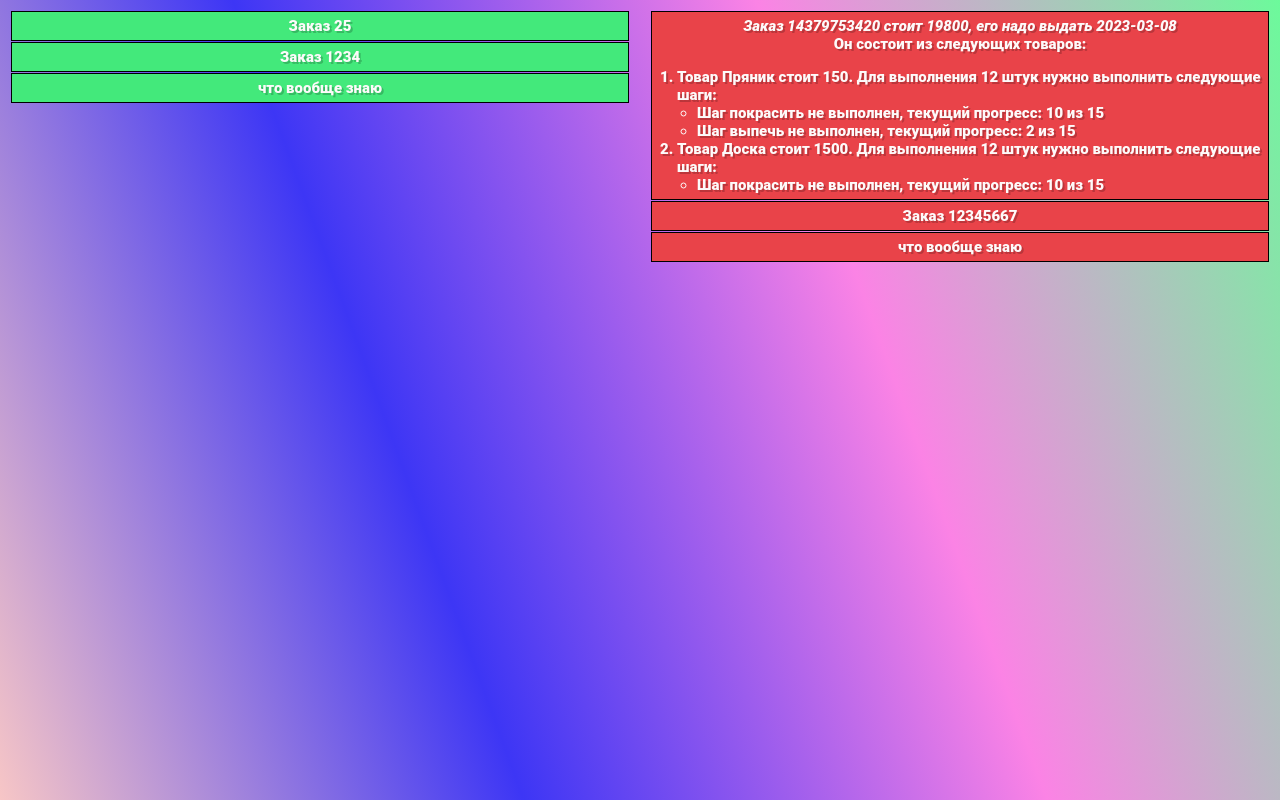
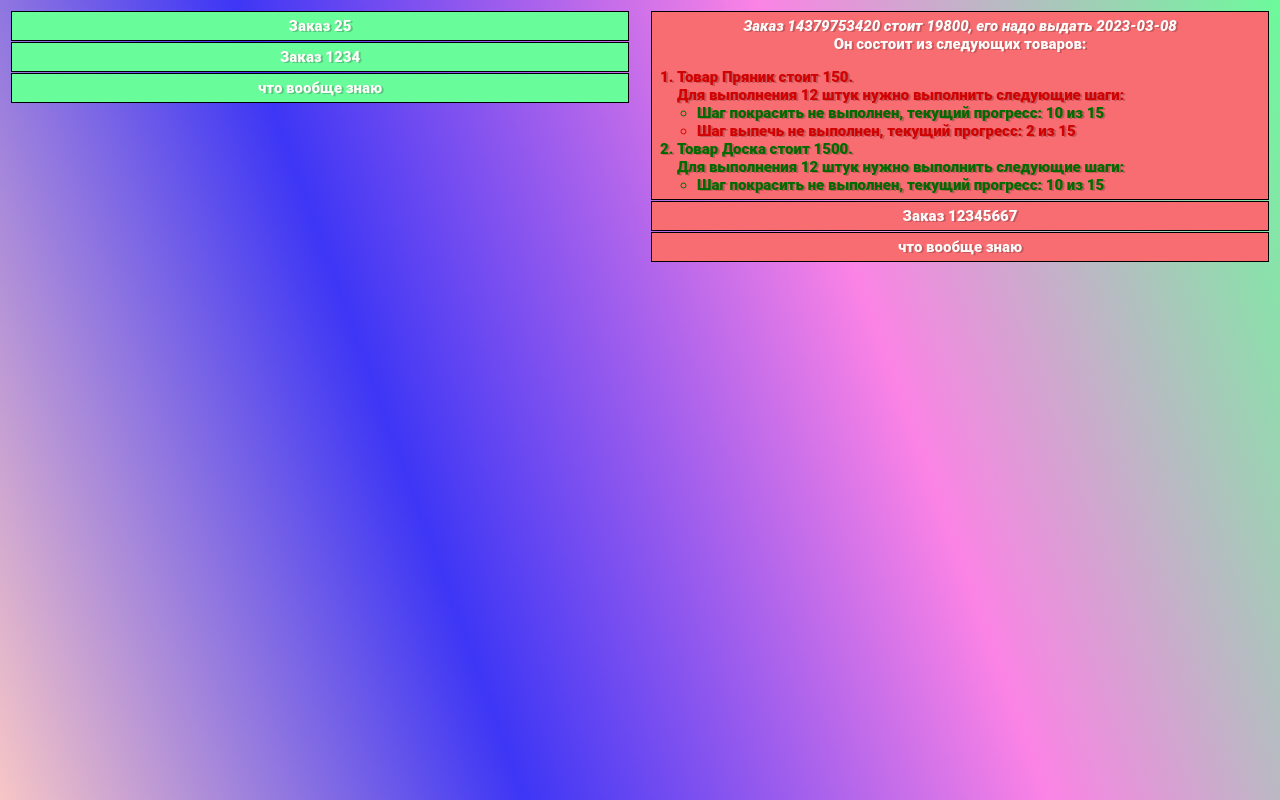
Before and after one commit to Vladislavicious/fornamp, a plain HTML site: page web/index.html in a window 1280 px wide. Drawn offline with Linux system fonts and the light colour scheme.

Commit message:
Небольшие изменения

```diff
--- a/web/Styles.css
+++ b/web/Styles.css
@@ -30,16 +30,16 @@ section {
   font: 900 15px "Roboto", sans-serif;
   color: #fdfafa;
   text-align: center;
-  text-shadow: 2px 2px 0 rgba(0, 0, 0, 0.2);
+  text-shadow: 2px 1px 0 rgba(0, 0, 0, 0.2);
 }
 
 
 .green-container .container{
-  background-color: #43e97b;
+  background-color: #69fc9a;
 }
 
 .red-container .container{
-  background-color: #e94349;
+  background-color: #f86d72;
 }
 
 .container{
@@ -48,9 +48,12 @@ section {
   padding: 5px;
 }
 
-.text {
-  font-style: normal;
-  font-size: 15px;
+.green{
+  color: rgb(0, 108, 0);
+}
+
+.red{
+  color: rgb(210, 2, 2);
 }
 
 ol {
--- a/web/index.html
+++ b/web/index.html
@@ -23,23 +23,21 @@
       </section>
       <section class="flex-item red-container">
         <div class="container">
-          <span class="text">
           <em>Заказ 14379753420 стоит 19800, его надо выдать 2023-03-08</em><br>
           Он состоит из следующих товаров:
           <ol>
-            <li>Товар Пряник стоит 150. Для выполнения 12 штук нужно выполнить следующие шаги:
+            <li class="red">Товар Пряник стоит 150. <br>Для выполнения 12 штук нужно выполнить следующие шаги:
               <ul>
-                <li>Шаг покрасить не выполнен, текущий прогресс: 10 из 15</li>
+                <li class="green">Шаг покрасить не выполнен, текущий прогресс: 10 из 15</li>
                 <li>Шаг выпечь не выполнен, текущий прогресс: 2 из 15</li>
               </ul>
             </li>
-            <li>Товар Доска стоит 1500. Для выполнения 12 штук нужно выполнить следующие шаги:
+            <li class="green">Товар Доска стоит 1500. <br>Для выполнения 12 штук нужно выполнить следующие шаги:
               <ul>
                 <li>Шаг покрасить не выполнен, текущий прогресс: 10 из 15</li>
               </ul>
             </li>
           </ol>
-          </span>
         </div>
         <div class="container">
           <p>Заказ 12345667</p>
```
